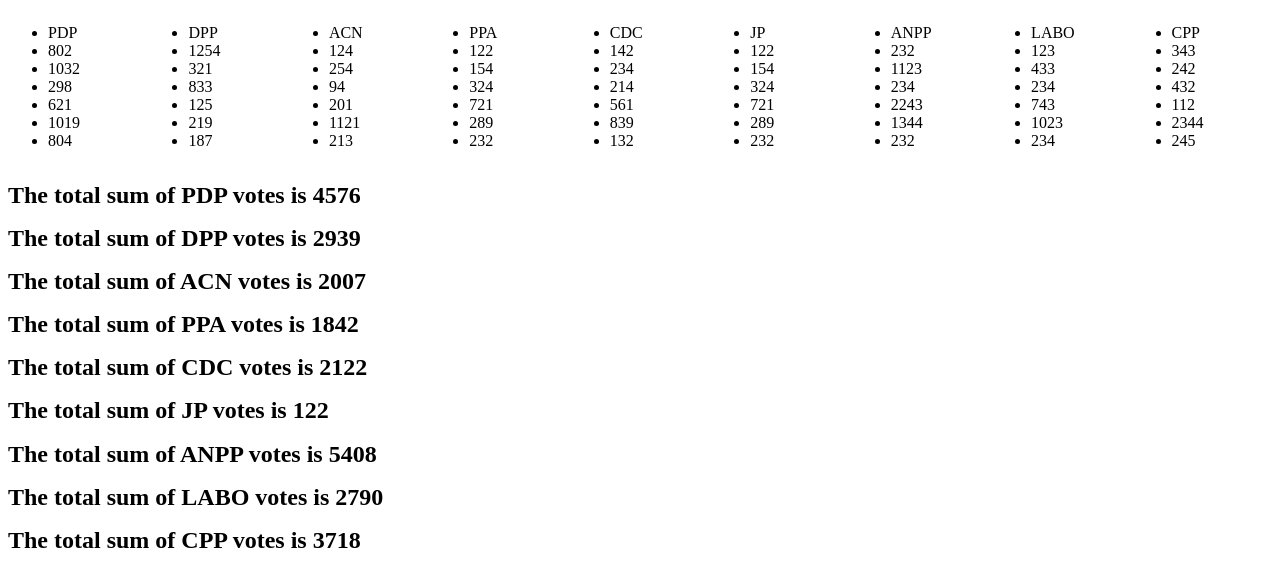
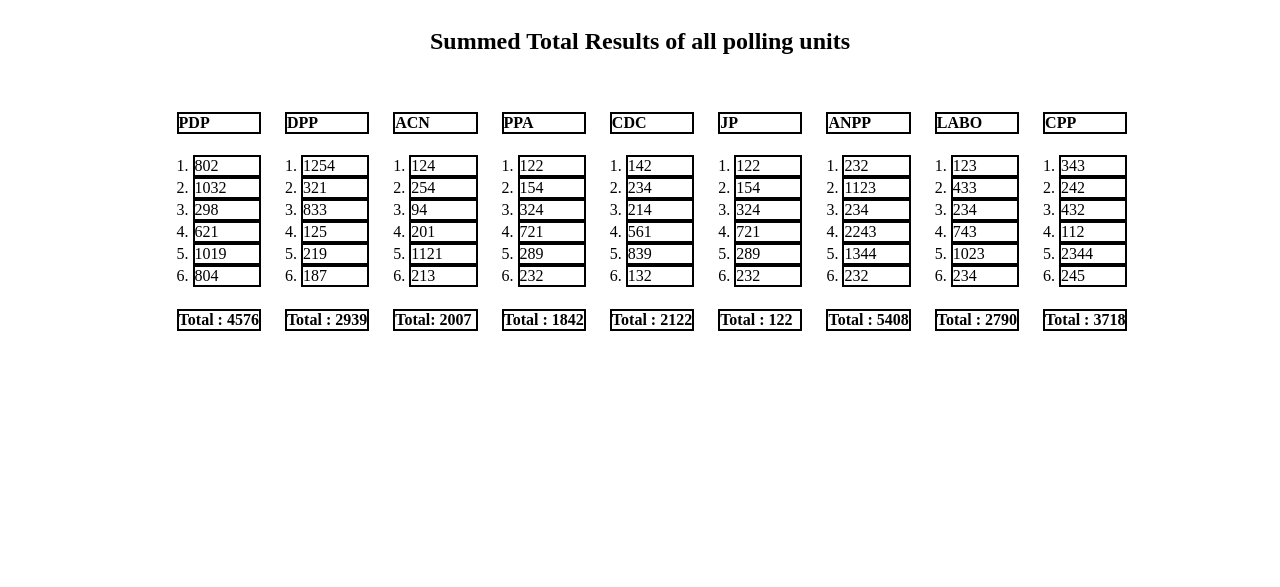
Before and after one commit to Williams-Oreoluwa/BINCOM-CODING-TEST, a Django app: page /polling_unit in a window 1280 px wide. Shown: the top 587 px of the page. Run offline with Django 4.2, Linux system fonts and the light colour scheme.

Commit message:
new commit

```diff
--- a/template/polling_unit.html
+++ b/template/polling_unit.html
@@ -13,110 +13,129 @@
         grid-template-columns: repeat(9, 1fr);
       }
       h1{
-        font-size: 1.5rem;
+        font-size: 1.5re;
+      }
+      h4{
+        margin-left: -1rem;
+        border: 2px solid black;
+      }
+      li{
+        border:2px solid black
+      }
+      .votes{
+        display: grid;
+        place-items: center;
       }
     </style>
+    <div class="votes">
+        <h2>Summed Total Results of all polling units</h2>
         <div class="polling-unit">
+
           <div class="polling-unit-wrapper">
-        <ul>
-          <li>PDP</li>
+
+            <ol>
+              <h4>PDP</h4>
               <li class="PDP">802</li>
               <li class="PDP">1032</li>
               <li class="PDP">298</li>
               <li class="PDP">621</li>
               <li class="PDP">1019</li>
               <li class="PDP">804</li>
-        </ul>
+              <h4 class="PDP-text"></h4>
+            </ol>
 
-        <ul>
-          <li>DPP</li>
+            <ol>
+              <h4>DPP</h4>
               <li class="DPP">1254</li>
               <li class="DPP">321</li>
               <li class="DPP">833</li>
               <li class="DPP">125</li>
               <li class="DPP">219</li>
               <li class="DPP">187</li>
-        </ul>
+              <h4 class="DPP-text"></h4>
+            </ol>
 
-        <ul>
-          <li>ACN</li>
+            <ol>
+              <H4>ACN</H4>
               <li class="ACN">124</li>
               <li class="ACN">254</li>
               <li class="ACN">94</li>
               <li class="ACN">201</li>
               <li class="ACN">1121</li>
               <li class="ACN">213</li>
-        </ul>
-        <ul>
-          <li>PPA</li>
+              <h4 class="ACN-text"></h4>
+            </ol>
+            <ol>
+              <h4>PPA</h4>
               <li class="PPA">122</li>
               <li class="PPA">154</li>
               <li class="PPA">324</li>
               <li class="PPA">721</li>
               <li class="PPA">289</li>
               <li class="PPA">232</li>
-        </ul>
+              <h4 class="PPA-text"></h4>
+            </ol>
 
-        <ul>
-          <li>CDC</li>
+            <ol>
+              <h4>CDC</h4>
               <li class="CDC">142</li>
               <li class="CDC">234</li>
               <li class="CDC">214</li>
               <li class="CDC">561</li>
               <li class="CDC">839</li>
               <li class="CDC">132</li>
-        </ul>
+              <h4 class="CDC-text"></h4>
+            </ol>
 
-        <ul>
-          <li>JP</li>
+            <ol>
+              <h4>JP</h4>
               <li class="JP">122</li>
               <li class="jp">154</li>
               <li class="jp">324</li>
               <li class="jp">721</li>
               <li class="jp">289</li>
               <li class="jp">232</li>
-        </ul>
+              <h4 class="JP-text"></h4>
+            </ol>
 
-        <ul>
-          <li>ANPP</li>
+            <ol>
+              <h4>ANPP</h4>
               <li class="anpp">232</li>
               <li class="anpp">1123</li>
               <li class="anpp">234</li>
               <li class="anpp">2243</li>
               <li class="anpp">1344</li>
               <li class="anpp">232</li>
-        </ul>
+              <h4 class="ANPP-text"></h4>
+            </ol>
 
-        <ul>
-          <li>LABO</li>
+            <ol>
+              <h4>LABO</h4>
               <li class="labo">123</li>
               <li class="labo">433</li>
               <li class="labo">234</li>
               <li class="labo">743</li>
               <li class="labo">1023</li>
               <li class="labo">234</li>
-        </ul>
+              <h4 class="LABO-text"></h4>
+            </ol>
 
-        <ul>
-          <li>CPP</li>
+            <ol>
+              <h4>CPP</h4>
               <li class="cpp">343</li>
               <li class="cpp">242</li>
               <li class="cpp">432</li>
               <li class="cpp">112</li>
               <li class="cpp">2344</li>
               <li class="cpp">245</li>
-        </ul>
+              <h4 class="CPP-text"></h4>
+            </ol>
           </div>
-      <h1 class="PDP-text"></h1>
-      <h1 class="DPP-text"></h1>
-      <h1 class="ACN-text">ff</h1>
-      <h1 class="PPA-text"></h1>
-      <h1 class="CDC-text"></h1>
-      <h1 class="JP-text"></h1>
-      <h1 class="ANPP-text"></h1>
-      <h1 class="LABO-text"></h1>
-      <h1 class="CPP-text"></h1>
+
         </div>
+
+    </div>
+
 
     <script>
       const ACN = [].slice.call(document.querySelectorAll(".ACN"));
@@ -168,15 +187,15 @@
       CPP_text = document.querySelector('.CPP-text')
 
       console.log(ACN_text)
-      ACN_text.innerHTML = `The total sum of ACN votes is ${sum}`
-      PDP_text.innerHTML = `The total sum of PDP votes is ${sumForPdp}`
-      DPP_text.innerHTML = `The total sum of DPP votes is ${sumForDpp}`
-      PPA_text.innerHTML = `The total sum of PPA votes is ${sumForPpa}`
-      CDC_text.innerHTML = `The total sum of CDC votes is ${sumForCdc}`
-      JP_text.innerHTML = `The total sum of JP votes is ${sumForJp}`
-      ANPP_text.innerHTML = `The total sum of ANPP votes is ${sumForAnpp}`
-      LABO_text.innerHTML = `The total sum of LABO votes is ${sumForLabo}`
-      CPP_text.innerHTML = `The total sum of CPP votes is ${sumForCpp}`
+      ACN_text.innerHTML = `Total: ${sum}`
+      PDP_text.innerHTML = `Total : ${sumForPdp}`
+      DPP_text.innerHTML = `Total :  ${sumForDpp}`
+      PPA_text.innerHTML =  `Total : ${sumForPpa}`
+      CDC_text.innerHTML =  `Total : ${sumForCdc}`
+      JP_text.innerHTML = `Total : ${sumForJp}`
+      ANPP_text.innerHTML = `Total : ${sumForAnpp}`
+      LABO_text.innerHTML = `Total : ${sumForLabo}`
+      CPP_text.innerHTML =  `Total : ${sumForCpp}`
     </script>
   </body>
 </html>
```
Also changed, not shown: template/index.html (+19 -0 lines), template/result.html (+40 -14 lines), README.md (deleted), db.sqlite3. Lines whose indentation alone changed are shown as unchanged.
